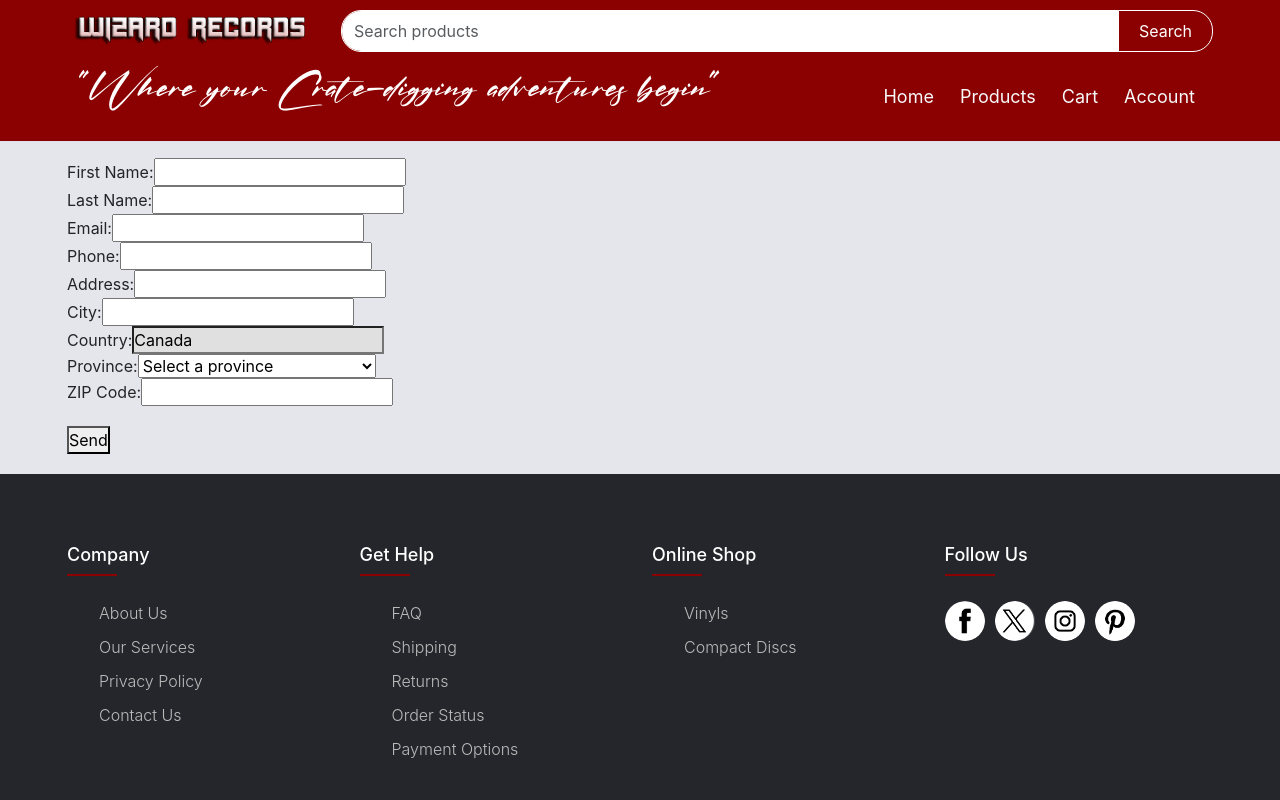
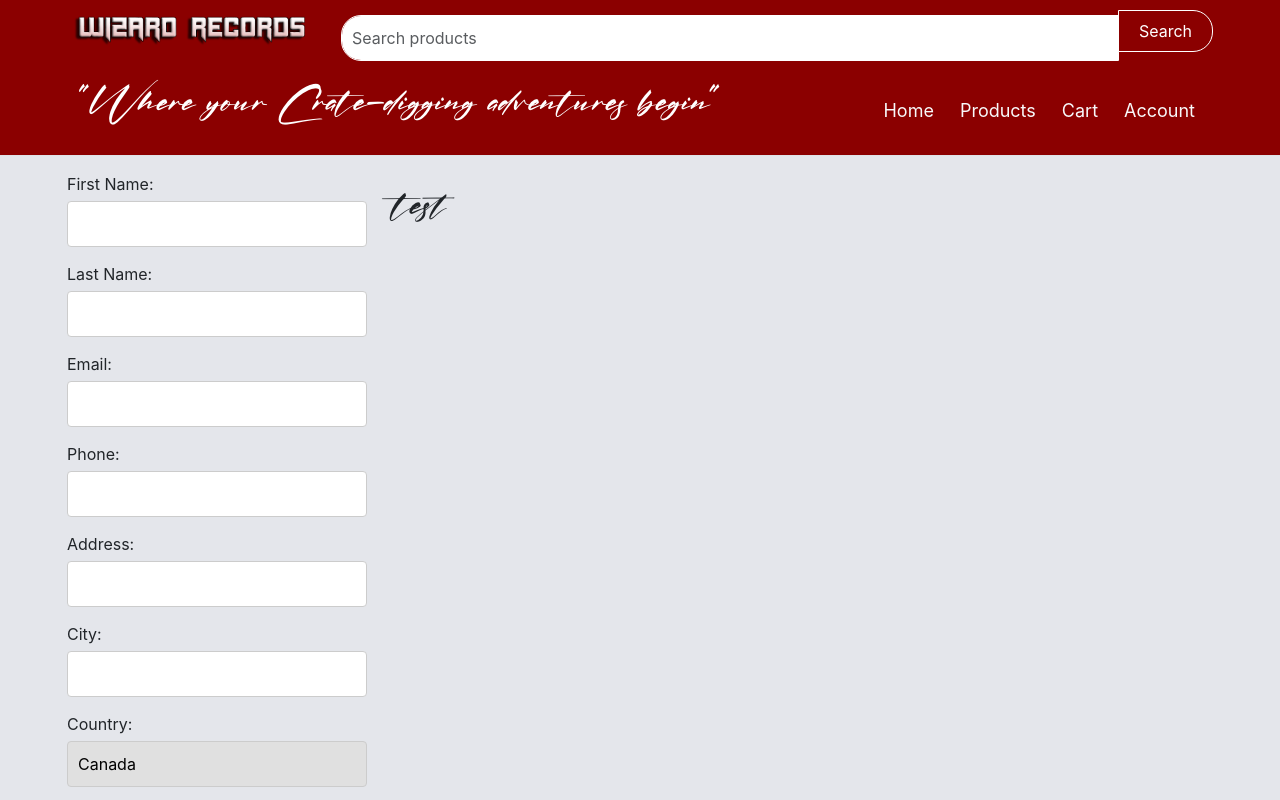
Before and after one commit to thatscringebro/TPWebWizards, a React (Create React App) app in the folder wizard_records.react/: page /order in a window 1280 px wide. Shown: the top 800 px of the page. Built offline with nearby package versions, Linux system fonts and the light colour scheme.

Commit message:
AJout de css

```diff
--- a/wizard_records.react/src/components/OrderPage.jsx
+++ b/wizard_records.react/src/components/OrderPage.jsx
@@ -1,4 +1,5 @@
 import React, { useState, useEffect } from 'react';
+import '../styles/OrderPage.css';
 
 
 const OrderPage = () => {
@@ -100,8 +101,9 @@
   if (error) return <div>Erreur: {error.message}</div>;
 
   return (
-    <form onSubmit={handleSubmit}>
-      <div>
+    <div className="grid-container">
+    <form onSubmit={handleSubmit} className="form-container">
+      <div className="form-field">
         <label htmlFor="firstName">First Name:</label>
         <input
           type="text"
@@ -111,7 +113,7 @@
           onChange={handleInputChange}
         />
       </div>
-      <div>
+      <div className="form-field">
         <label htmlFor="lastName">Last Name:</label>
         <input
           type="text"
@@ -121,7 +123,7 @@
           onChange={handleInputChange}
         />
       </div>
-      <div>
+      <div className="form-field">
         <label htmlFor="email">Email:</label>
         <input
           type="email"
@@ -131,7 +133,7 @@
           onChange={handleInputChange}
         />
       </div>
-      <div>
+      <div className="form-field">
         <label htmlFor="phone">Phone:</label>
         <input
           type="tel"
@@ -141,7 +143,7 @@
           onChange={handleInputChange}
         />
       </div>
-      <div>
+      <div className="form-field">
         <label htmlFor="address">Address:</label>
         <input
           type="text"
@@ -151,7 +153,7 @@
           onChange={handleInputChange}
         />
       </div>
-      <div>
+      <div className="form-field">
         <label htmlFor="city">City:</label>
         <input
           type="text"
@@ -161,7 +163,7 @@
           onChange={handleInputChange}
         />
       </div>
-      <div>
+      <div className="form-field">
         <label htmlFor="country">Country:</label>
         <input
           type="text"
@@ -172,8 +174,7 @@
           style={{ backgroundColor: '#e0e0e0' }} // Style en ligne pour la couleur de fond grise
         />
       </div>
-
-      <div>
+      <div className="form-field">
         <label htmlFor="province">Province:</label>
         <select
           id="province"
@@ -187,7 +188,7 @@
           ))}
         </select>
       </div>
-      <div>
+      <div className="form-field">
         <label htmlFor="zipCode">ZIP Code:</label>
         <input
           type="text"
@@ -206,8 +207,14 @@
       {errors.country && <div className="error">{errors.country}</div>}
 
 
-      <button type="submit">Send</button>
+      <button type="submit" className="primary-button">Send</button>
     </form>
+      <div className="right-content">
+      {/* Future content goes here */}
+      <h1>test</h1>
+      </div>
+    </div>
+
   );
 };
 
--- /dev/null
+++ b/wizard_records.react/src/styles/OrderPage.css
@@ -0,0 +1,78 @@
+/* OrderPage.css */
+
+/* This styles the primary button, which might be your 'Send' button */
+.primary-button {
+    padding: 10px 20px;
+    border: none;
+    background-color: #24262b;
+    color: white;
+    font-size: 1em;
+  text-transform: uppercase;
+  border-radius: 5px;
+  cursor: pointer;
+  transition: background-color 0.3s;
+  display: flex; /* Use flexbox to center content */
+  justify-content: center; /* Center horizontally */
+  align-items: center; /* Center vertically */
+  height: 40px; /* You can set a fixed height */
+  }
+
+  .primary-button:hover {
+    background-color: #24262b;
+  }
+
+  /* This styles the secondary button, which seems to be your 'Switch to Register' button */
+  .secondary-button {
+    padding: 10px 20px;
+    border: 2px solid #007bff; /* Use the same color as your primary button for consistency */
+    background-color: transparent;
+    color: #007bff;
+    text-transform: uppercase;
+    border-radius: 5px;
+    cursor: pointer;
+    transition: all 0.3s ease;
+  }
+
+  .secondary-button:hover {
+    background-color: #007bff;
+    color: white;
+  }
+  .grid-container {
+    display: grid;
+    grid-template-columns: auto 1fr; /* The first column for the form and second for future content */
+    gap: 1em; /* Space between the grid columns */
+  }
+  /* Style the form to have some padding and ensure contents are aligned */
+.form-container {
+    display: flex;
+    flex-direction: column;
+    max-width: 300px; /* Adjust the width as needed */
+    margin: 0 auto; /* This centers your form on the page */
+  }
+
+  /* Style each form field */
+  .form-field {
+    margin-bottom: 10px; /* Adjust the space between fields */
+  }
+
+  /* Style the input fields and select box */
+  input[type="text"],
+  input[type="email"],
+  input[type="tel"],
+  select {
+    width: 100%; /* Full width */
+    padding: 10px; /* Padding inside the fields */
+    margin: 5px 0; /* Margin for top and bottom */
+    display: inline-block;
+    border: 1px solid #ccc; /* Border color */
+    border-radius: 4px; /* Rounded corners */
+    box-sizing: border-box; /* Box-sizing property */
+  }
+
+  /* Style the input fields and select box on focus */
+  input[type="text"]:focus,
+  input[type="email"]:focus,
+  input[type="tel"]:focus,
+  select:focus {
+    border-color: #666; /* Border color on focus */
+  }
```
